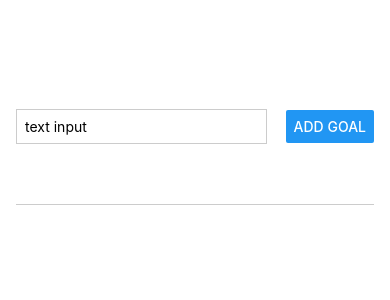
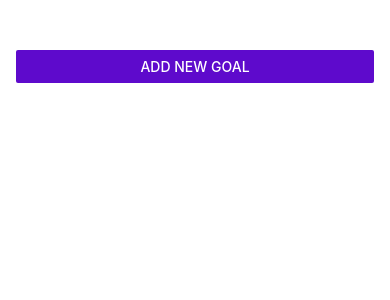
Before and after one commit to gonzaleza61/goalTracker, a React Native app: screen / in a window 390 px wide. Shown: the top 300 px of the page. Built offline with nearby package versions, Linux system fonts and the light colour scheme.

Commit message:
modal styling, and button styling

```diff
--- a/App.js
+++ b/App.js
@@ -1,10 +1,15 @@
-import { StyleSheet, View, FlatList } from "react-native";
+import { StyleSheet, View, FlatList, Button } from "react-native";
 import { useState } from "react";
 import GoalItem from "./components/GoalItem";
 import GoalInput from "./components/GoalInput";
 
 export default function App() {
   const [courseGoals, setCourseGoals] = useState([]);
+  const [modalIsVisible, setModalIsVisible] = useState(false);
+
+  function startAddGoalHander() {
+    setModalIsVisible(true);
+  }
 
   function addGoalHandler(enteredGoalText) {
     setCourseGoals((currentCourseGoals) => [
@@ -22,7 +27,12 @@ export default function App() {
 
   return (
     <View style={styles.appContainer}>
-      <GoalInput onAddGoal={addGoalHandler} />
+      <Button
+        title="Add New Goal"
+        color="#5e0acc"
+        onPress={startAddGoalHander}
+      />
+      <GoalInput visible={modalIsVisible} onAddGoal={addGoalHandler} />
 
       <View style={styles.goalsContainer}>
         <FlatList
--- a/components/GoalInput.js
+++ b/components/GoalInput.js
@@ -1,4 +1,4 @@
-import { View, TextInput, Button, StyleSheet } from "react-native";
+import { View, TextInput, Button, StyleSheet, Modal } from "react-native";
 import { useState } from "react";
 
 const GoalInput = (props) => {
@@ -14,6 +14,7 @@ const GoalInput = (props) => {
   }
 
   return (
+    <Modal visible={props.visible} animationType="slide">
       <View style={styles.inputContainer}>
         <TextInput
           style={styles.textInput}
@@ -21,16 +22,20 @@ const GoalInput = (props) => {
           onChangeText={goalInputHandler}
           value={enteredGoalText}
         />
+        <View style={styles.buttonContainer}>
           <Button title="ADD GOAL" onPress={addGoalHandler} />
+          <Button title="CANCEL" />
         </View>
+      </View>
+    </Modal>
   );
 };
 
 const styles = StyleSheet.create({
   inputContainer: {
     flex: 1,
-    flexDirection: "row",
-    justifyContent: "space-between",
+    flexDirection: "column",
+    justifyContent: "center",
     alignItems: "center",
     marginBottom: 24,
     borderBottomWidth: 1,
@@ -43,6 +48,9 @@ const styles = StyleSheet.create({
     marginRight: 8,
     padding: 8,
   },
+  buttonContainer: {
+    flexDirection: "row",
+  },
 });
 
 export default GoalInput;
```
Lines whose indentation alone changed are shown as unchanged.
